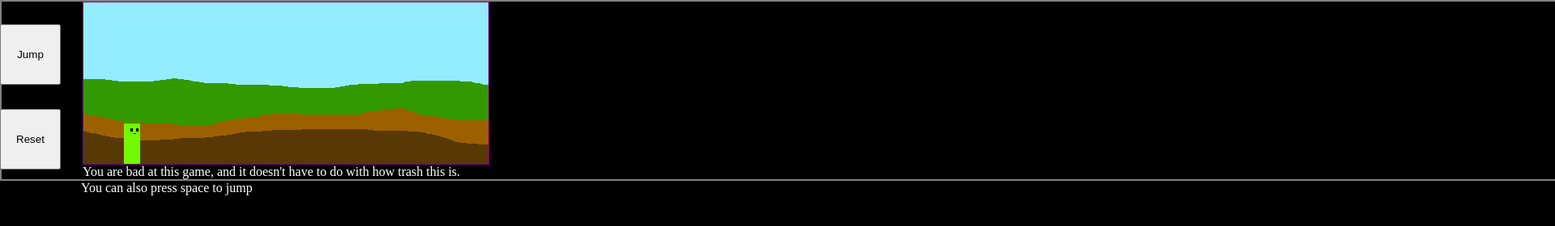
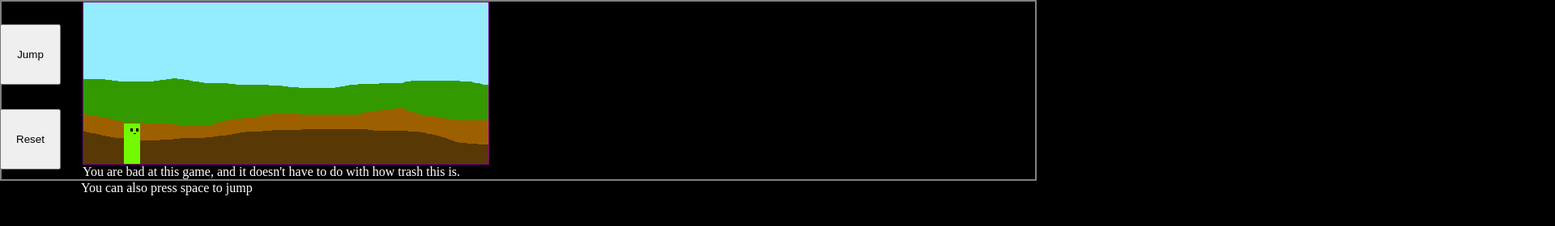
Before and after one commit to vurio/vurio.github.io, a plain HTML site: page index.html in a window 1280 px wide. Shown: the top 280 px of the page at 81% size, 1920 px wide, since content can reach past the window. Drawn offline with Linux system fonts and the light colour scheme.

Commit message:
Update index.css

```diff
--- a/index.css
+++ b/index.css
@@ -1,9 +1,7 @@
 p {
   color: white;
 }
-html {
-  min-width: 2000px;
-}
+
 body {
   background-color: black;
 }
```
